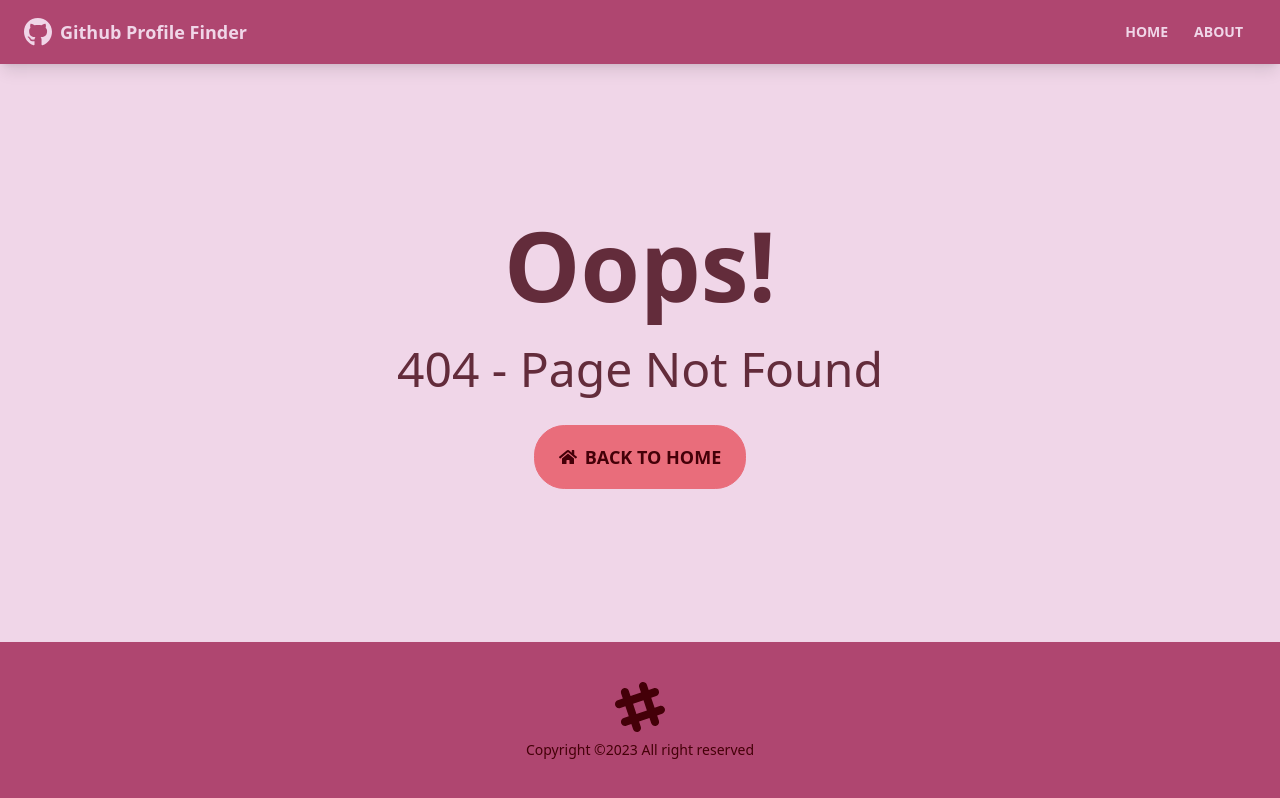
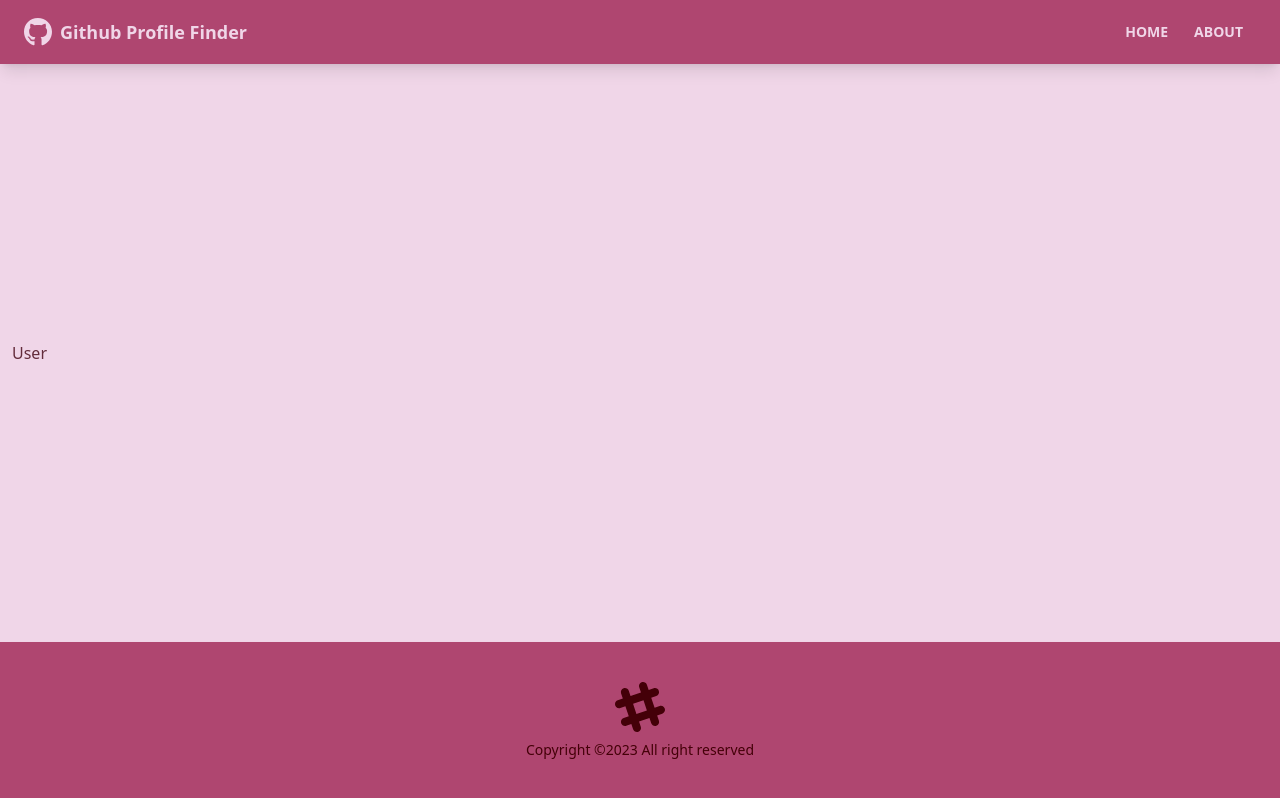
Before and after one commit to abdulsalam030/Github-Finder, a React (Create React App) app: page /user/1 in a window 1280 px wide. Before the commit this address had no page. Built offline with nearby package versions, Linux system fonts and the light colour scheme.

Commit message:
Function to get specific user

```diff
--- a/src/App.js
+++ b/src/App.js
@@ -3,6 +3,7 @@
 import Footer from "./components/layout/Footer";
 import About from "./pages/About";
 import Home from "./pages/Home";
+import User from "./pages/User";
 import Notfound from "./pages/Notfound";
 import { GithubProvider } from "./context/github/GithubContext";
 import { AlertProvider } from "./context/alert/AlertContext";
@@ -19,6 +20,7 @@
               <Routes>
                 <Route path="/" element={<Home />} />
                 <Route path="/about" element={<About />} />
+                <Route path="/user/:login" element={<User />} />
                 <Route path="/notfound" element={<Notfound />} />
                 <Route path="/*" element={<Notfound />} />
               </Routes>
--- a/src/components/users/UserItem.jsx
+++ b/src/components/users/UserItem.jsx
@@ -17,7 +17,7 @@
           <div className="card-title">{login}</div>
           <Link
             className="text-base-content text-opacity-40"
-            to={`/users/${login}`}
+            to={`/user/${login}`}
           >
             Visit Profile
           </Link>
--- a/src/context/alert/AlertContext.js
+++ b/src/context/alert/AlertContext.js
@@ -15,7 +15,7 @@
       dispatch({
         type: "REMOVE_ALERT",
       });
-    }, 3000);
+    }, 4000);
   };
 
   return (
--- /dev/null
+++ b/src/pages/User.jsx
@@ -0,0 +1,7 @@
+import React from "react";
+
+function User() {
+  return <div>User</div>;
+}
+
+export default User;
```
